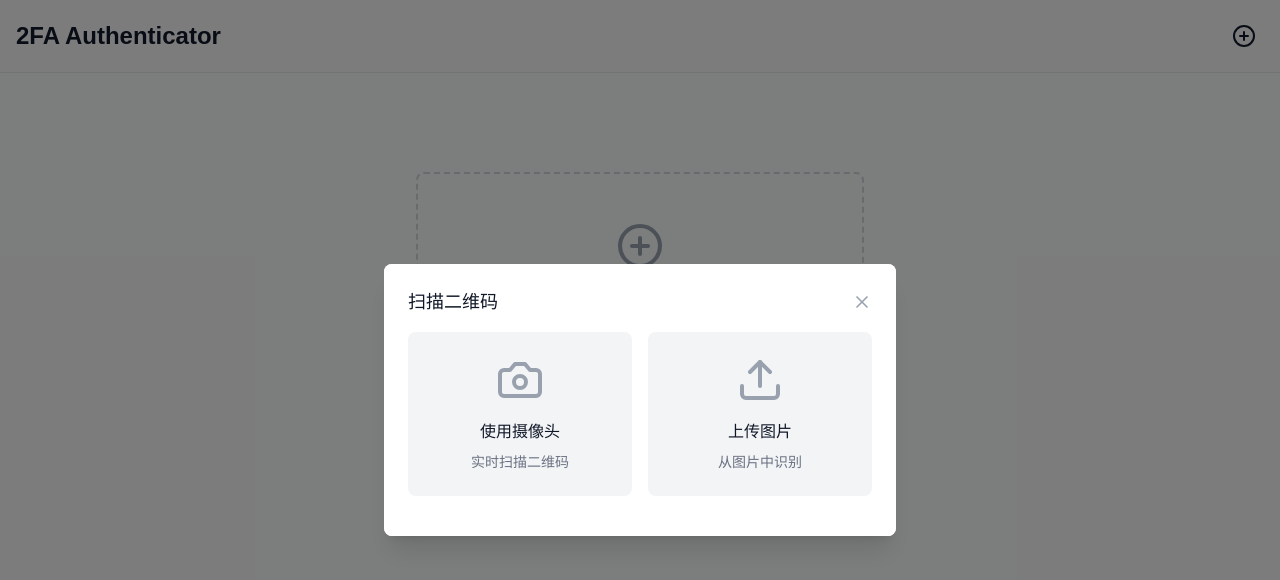
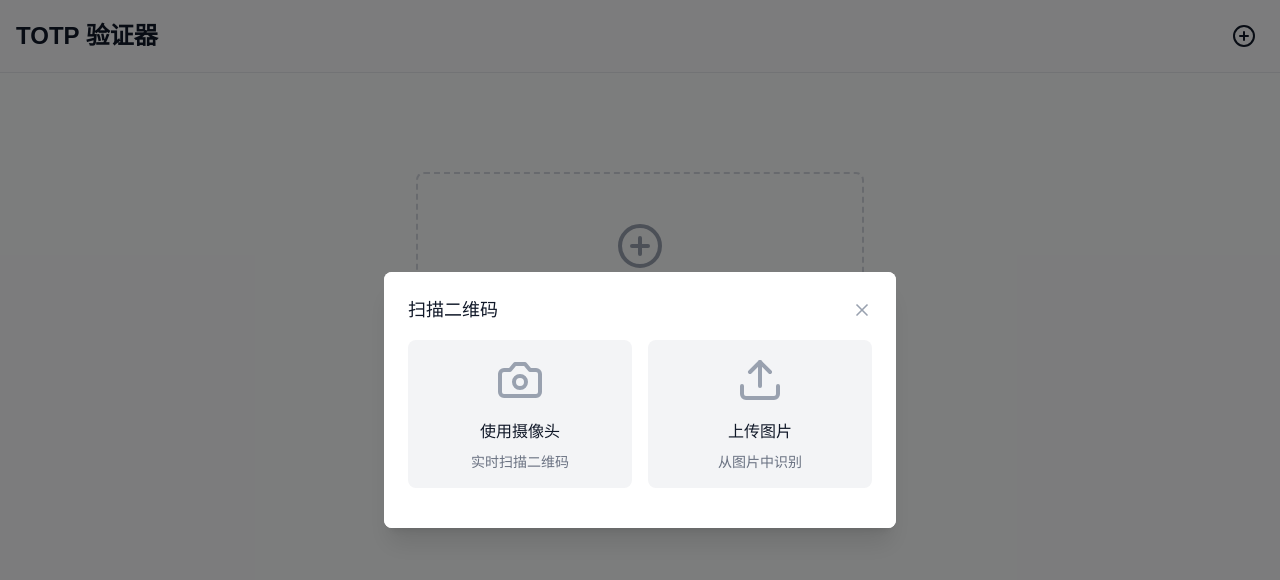
Before and after one commit to sansan-mei/2fa-next, a Next.js app: page / in a window 1280 px wide. Both pictures are taken after a click on the button "扫码添加". Shown: the top 580 px of the page. Built offline with nearby package versions, Linux system fonts and the light colour scheme.

Commit message:
refactor: 字体和UI调整

```diff
--- a/src/components/AuthContent.tsx
+++ b/src/components/AuthContent.tsx
@@ -351,10 +351,10 @@ export function AuthContent() {
     <div className="flex flex-col h-screen bg-gray-50">
       <header className="fixed top-0 left-0 right-0 bg-gray-50 z-10 px-4 py-4 border-b border-gray-200">
         <div className="max-w-7xl mx-auto flex justify-between items-center">
-          <h1 className="text-2xl font-bold text-gray-900">
-            2FA Authenticator
+          <h1 className="text-xl md:text-2xl font-bold text-gray-900">
+            TOTP 验证器
           </h1>
-          <div className="flex items-center gap-2">
+          <div className="flex items-center gap-1">
             {codes.length > 0 && (
               <button
                 className="p-2 hover:bg-gray-100 rounded-full transition-colors"
--- a/src/components/ScanDialog.tsx
+++ b/src/components/ScanDialog.tsx
@@ -229,22 +229,22 @@ export function ScanDialog({ isOpen, onClose, onScan }: ScanDialogProps) {
                 <div className="w-full mb-4">
                   <div className="grid grid-cols-2 gap-4">
                     <div
-                      className="bg-gray-100 p-6 rounded-lg text-center cursor-pointer hover:bg-gray-200 transition-colors"
+                      className="bg-gray-100 p-4 rounded-lg text-center cursor-pointer hover:bg-gray-200 transition-colors"
                       onClick={startVideoScan}
                     >
                       <Camera className="w-12 h-12 text-gray-400 mx-auto mb-4" />
-                      <h4 className="text-base font-medium text-gray-900 mb-2">
+                      <h4 className="text-sm md:text-base font-medium text-gray-900 mb-2">
                         使用摄像头
                       </h4>
                       <p className="text-sm text-gray-500">实时扫描二维码</p>
                     </div>
 
                     <div
-                      className="bg-gray-100 p-6 rounded-lg text-center cursor-pointer hover:bg-gray-200 transition-colors"
+                      className="bg-gray-100 p-4 rounded-lg text-center cursor-pointer hover:bg-gray-200 transition-colors"
                       onClick={triggerFileInput}
                     >
                       <Upload className="w-12 h-12 text-gray-400 mx-auto mb-4" />
-                      <h4 className="text-base font-medium text-gray-900 mb-2">
+                      <h4 className="text-sm md:text-base font-medium text-gray-900 mb-2">
                         上传图片
                       </h4>
                       <p className="text-sm text-gray-500">从图片中识别</p>
```
